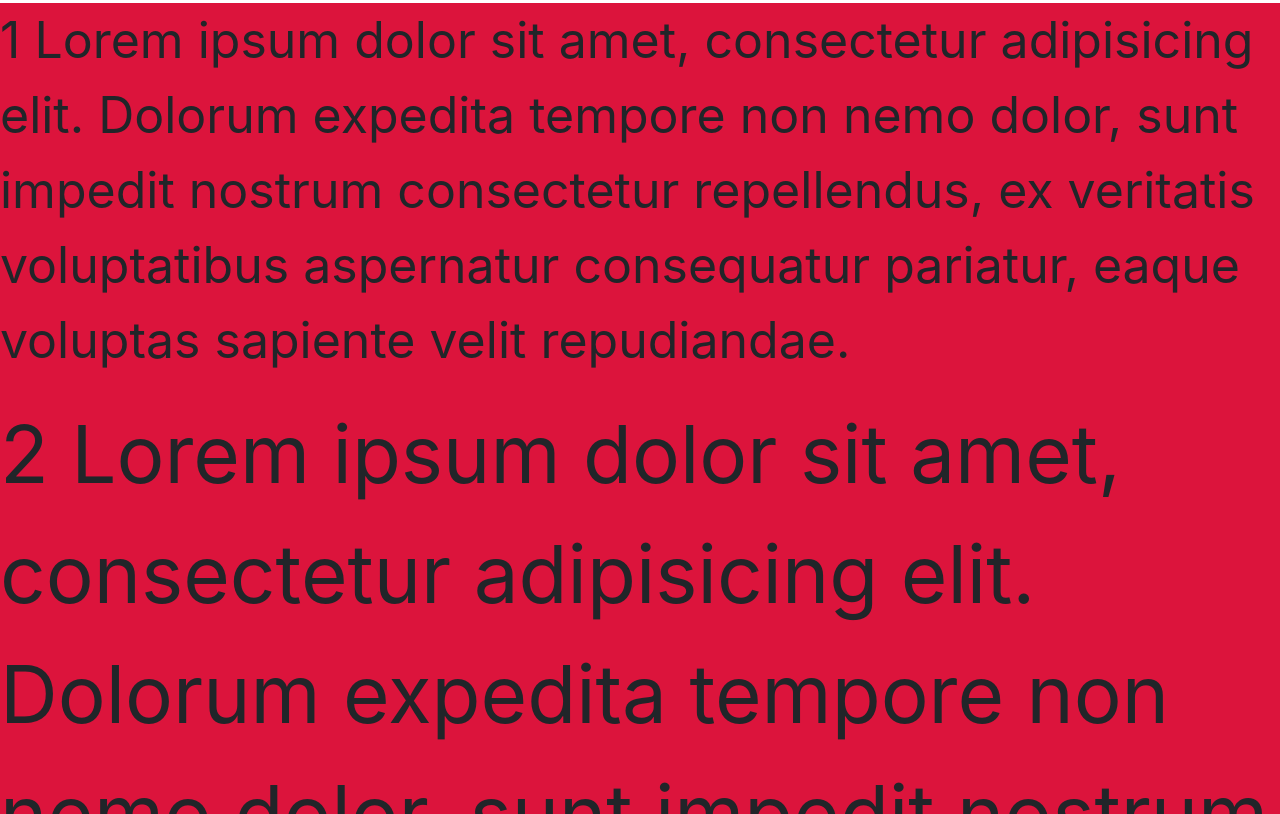
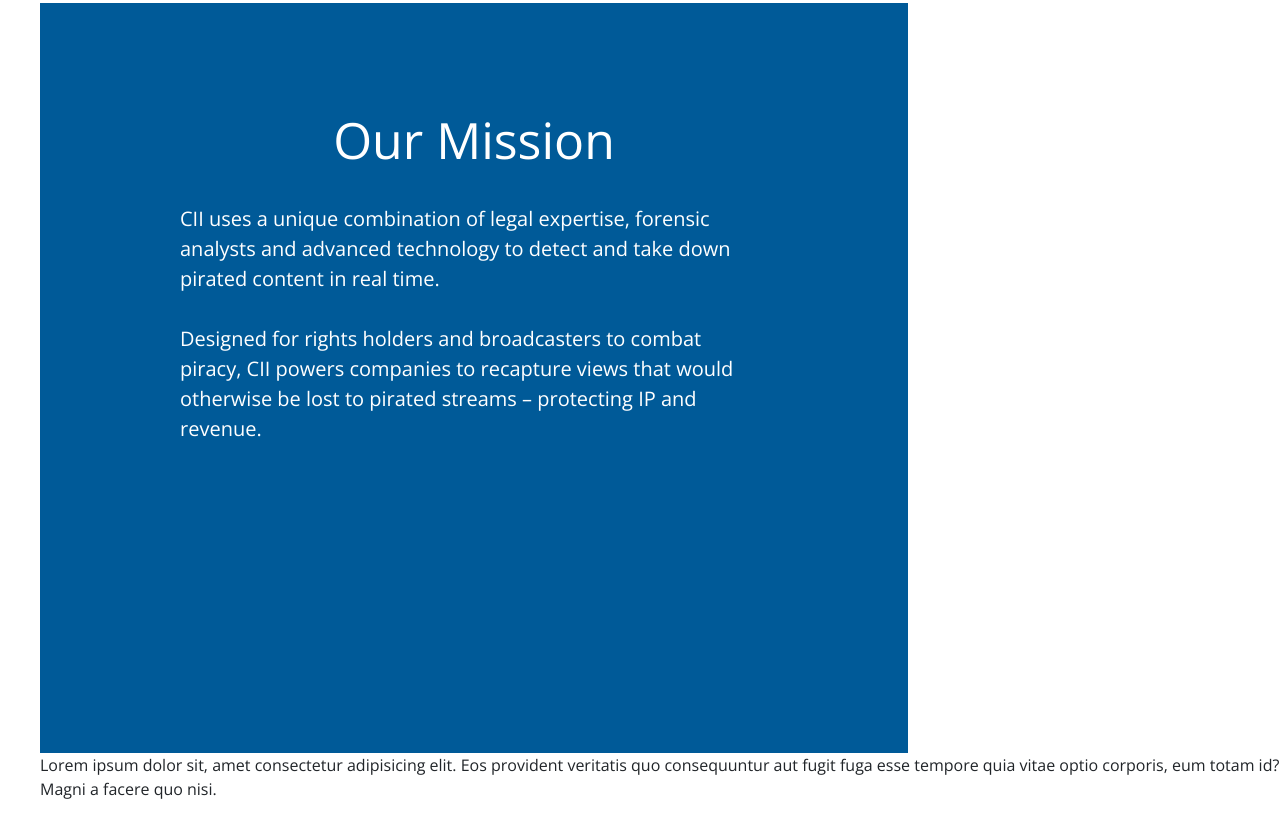
Before and after one commit to Mithrandir98/CII, a website: page views/index.html in a window 1280 px wide. Shown: the part 937-1751 px from the top of the page. Drawn offline with nearby package versions, Linux system fonts and the light colour scheme.

Commit message:
Mission section started

```diff
--- a/app.js
+++ b/app.js
@@ -27,6 +27,5 @@
 module.exports.handler = serverless(app);
 
 app.listen(PORT, () => {
-  console.log("The value of PORT is:", process.env.PORT);
   console.log("Listening on port " + PORT);
 });
--- a/public/css/master.css
+++ b/public/css/master.css
@@ -172,3 +172,25 @@
 .tooltip2:hover .tooltiptext {
   visibility: visible;
 }
+
+/* #mission {
+  height: 100px;
+} */
+
+._70-block {
+  width: 70%;
+  background-color: #005a98;
+  color: white;
+  padding: 100px 20px 5px 20px;
+  height: 750px;
+  vertical-align: middle;
+}
+
+.mission-text {
+  font-size: 20px;
+  text-align: left;
+  width: 70%;
+  margin-left: 110px;
+  margin-top: 10px;
+  padding: 10px;
+}
--- a/views/index.html
+++ b/views/index.html
@@ -208,33 +208,33 @@
         </div>
       </div>
     </section>
-    <section style="background-color: crimson" id="filler">
-      <p style="font-size: 50px">
-        1 Lorem ipsum dolor sit amet, consectetur adipisicing elit. Dolorum
-        expedita tempore non nemo dolor, sunt impedit nostrum consectetur
-        repellendus, ex veritatis voluptatibus aspernatur consequatur pariatur,
-        eaque voluptas sapiente velit repudiandae.
-      </p>
-      <p style="font-size: 80px; padding-bottom: 10px">
-        2 Lorem ipsum dolor sit amet, consectetur adipisicing elit. Dolorum
-        expedita tempore non nemo dolor, sunt impedit nostrum consectetur
-        repellendus, ex veritatis voluptatibus aspernatur consequatur pariatur,
-        eaque voluptas sapiente velit repudiandae.
-      </p>
-    </section>
-    <section style="background-color: aqua" id="mission">
-      <p style="font-size: 100px">
-        1 Lorem ipsum dolor sit amet, consectetur adipisicing elit. Dolorum
-        expedita tempore non nemo dolor, sunt impedit nostrum consectetur
-        repellendus, ex veritatis voluptatibus aspernatur consequatur pariatur,
-        eaque voluptas sapiente velit repudiandae.
-      </p>
-      <p style="font-size: 100px">
-        2 Lorem ipsum dolor sit amet, consectetur adipisicing elit. Dolorum
-        expedita tempore non nemo dolor, sunt impedit nostrum consectetur
-        repellendus, ex veritatis voluptatibus aspernatur consequatur pariatur,
-        eaque voluptas sapiente velit repudiandae.
-      </p>
+    <section id="mission">
+      <ul class="fonts">
+        <li style="display: inline; width: 49%">
+          <div class="_70-block">
+            <p style="font-size: 50px; text-align: center">Our Mission</p>
+            <p class="mission-text">
+              CII uses a unique combination of legal expertise, forensic
+              analysts and advanced technology to detect and take down pirated
+              content in real time.
+              <br />
+              <br />
+              Designed for rights holders and broadcasters to combat piracy, CII
+              powers companies to recapture views that would otherwise be lost
+              to pirated streams – protecting IP and revenue.
+            </p>
+          </div>
+        </li>
+        <div class="_30-block">
+          <li style="display: inline; width: 49%">
+            <p>
+              Lorem ipsum dolor sit, amet consectetur adipisicing elit. Eos
+              provident veritatis quo consequuntur aut fugit fuga esse tempore
+              quia vitae optio corporis, eum totam id? Magni a facere quo nisi.
+            </p>
+          </li>
+        </div>
+      </ul>
     </section>
     <section style="background-color: burlywood" id="services">
       <p style="font-size: 50px">
```
Also changed, not shown: public/images/agence-olloweb-qfp4-Ud6Fyg-unsplash.jpg (added), public/images/markus-winkler-9XfSFjcwGh0-unsplash.jpg (added), 3 other files.
